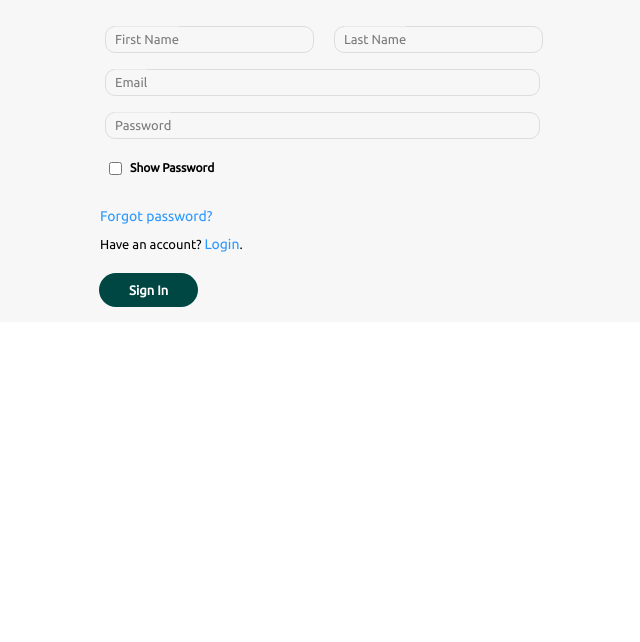
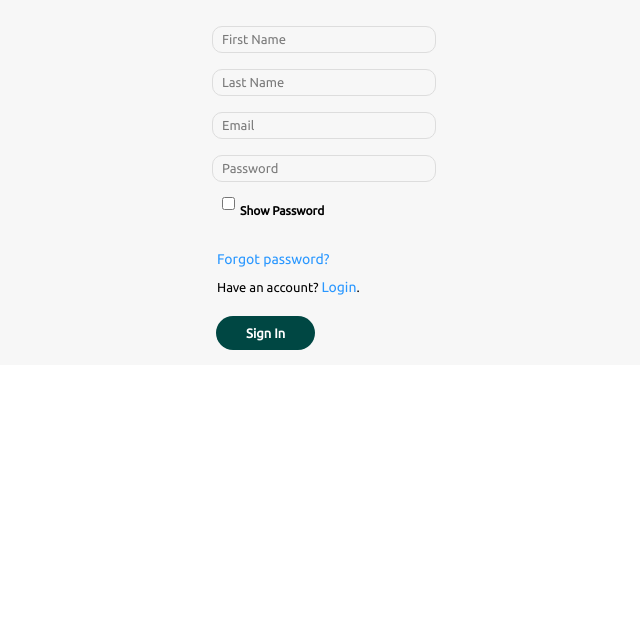
Before and after one commit to LucasPPedroso/Fashion-Era, a website: page sign-in.html in a window 1280 px wide. Shown: the part 158-800 px from the top of the page, without its empty margins (316-956 px from the left). Drawn offline with Linux system fonts and the light colour scheme.

Commit message:
Fashion Era Added: Fixed User Page Inputs.

```diff
--- a/assets/css/sign-in.css
+++ b/assets/css/sign-in.css
@@ -30,12 +30,10 @@
 
 .name {
     display: flex;
-    flex-direction: row;
-    align-items: center;
-    justify-content: space-evenly;
-    flex-wrap: nowrap;
+    flex-direction: column;
     width: 100%;
-    margin-bottom: 15px;
+    align-items: baseline;
+    justify-content: center;
 }
 
 .name input {
@@ -50,14 +48,17 @@
     display: flex;
     flex-direction: column;
     justify-content: center;
-    align-items: baseline;
+    align-items: flex-start;
 }
 
 .email input:not([type="checkbox"]) {
-    width: 95%;
-    margin: auto auto 15px auto;
+    width: 100%;
     -webkit-appearance: none;
     border: 1px solid rgba(221, 221, 221);
+}
+
+.email input, .name input {
+    margin: auto auto 15px auto;
 }
 
 .show-password-wrapper {
@@ -115,7 +116,6 @@
 
 .first-name-wrapper, .last-name-wrapper {
     position: relative;
-    width: calc(50% - 15px);
 }
 
 .email-wrapper, .password-wrapper {
@@ -127,6 +127,7 @@
     position: absolute;
     top: 0;
     left: 10px;
+    line-height: 23px;
     height: 22px;
     font-size: 13px;
     opacity: 0.5;
@@ -136,6 +137,7 @@
     pointer-events: none;
     text-overflow: ellipsis;
     white-space: nowrap;
+    margin: 3px 0;
 }
 
 input:focus + .first-name,
@@ -156,22 +158,9 @@
     border: 2px solid #5d5d5d !important;
 }
 
-.first-name-wrapper {
-    margin-right: 5px;
-}
-
-.last-name-wrapper {
-    margin-left: 5px;
-}
-
 @media (min-width: 575.98px) {
     form h3 {
         font-size: 20px;
-    }
-
-    .first-name-wrapper, .last-name-wrapper {
-        position: relative;
-        width: calc(50% - 20px);
     }
 }
 
--- a/sign-in.html
+++ b/sign-in.html
@@ -23,6 +23,8 @@
         <form action="index.html">
             <div class="form-header"><h3>Creat account</h3></div>
             <div class="input-container">
+                <div class="inputs">
+
                     <div class="name">
                         <div class="first-name-wrapper">
                             <input type="text" name="first name" id="first" required>
@@ -43,7 +45,9 @@
                             <label for="password" class="password-label">Password</label>
                         </div>
                         <div class="show-password-wrapper">
-                        <input type="checkbox" name="show password" class="show-password"> <span>Show Password</span>
+                            <input type="checkbox" name="show password" class="show-password">
+                            <span>Show Password</span>
+                        </div>
                     </div>
                 </div>
                 <div class="help">
```
Lines whose indentation alone changed are shown as unchanged.
